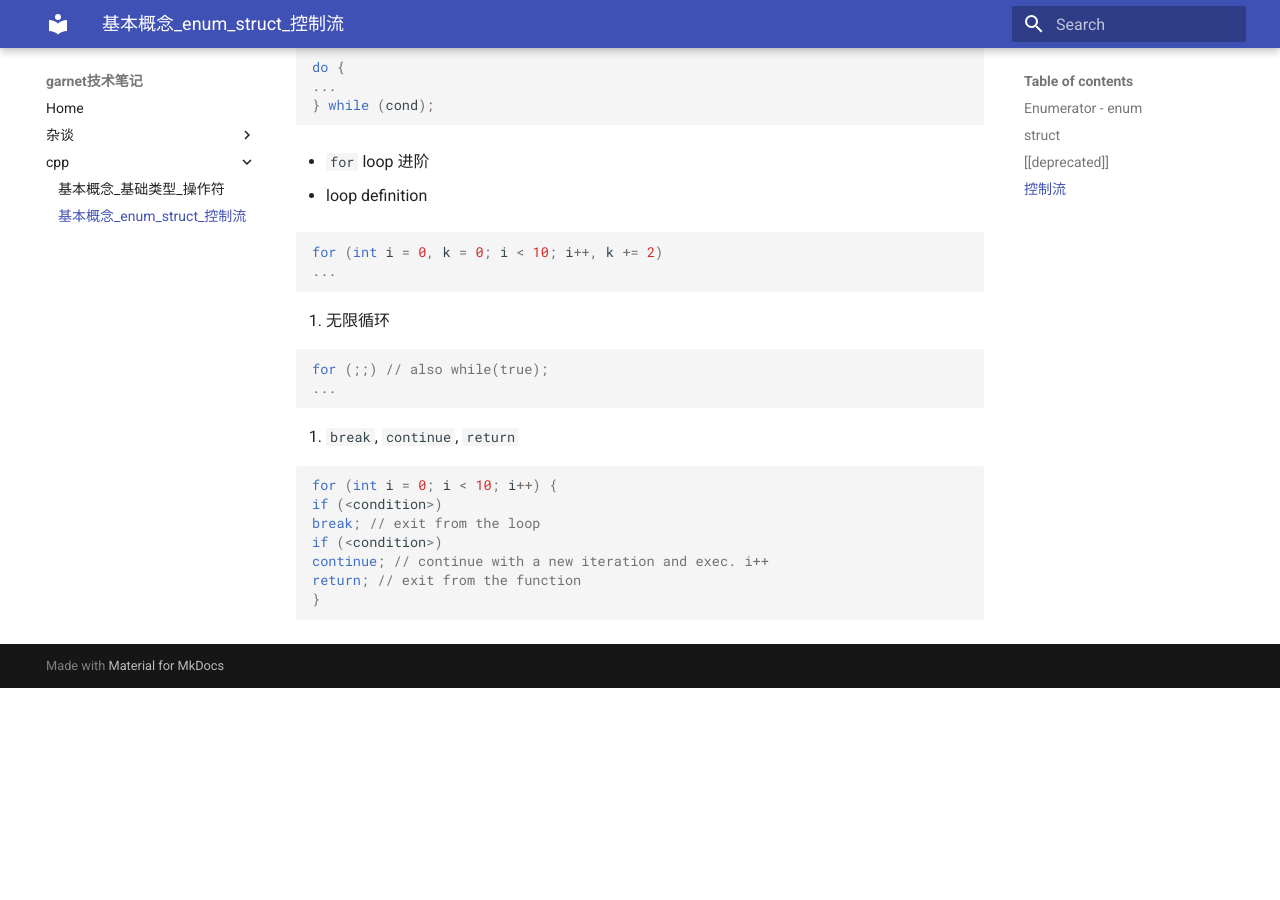
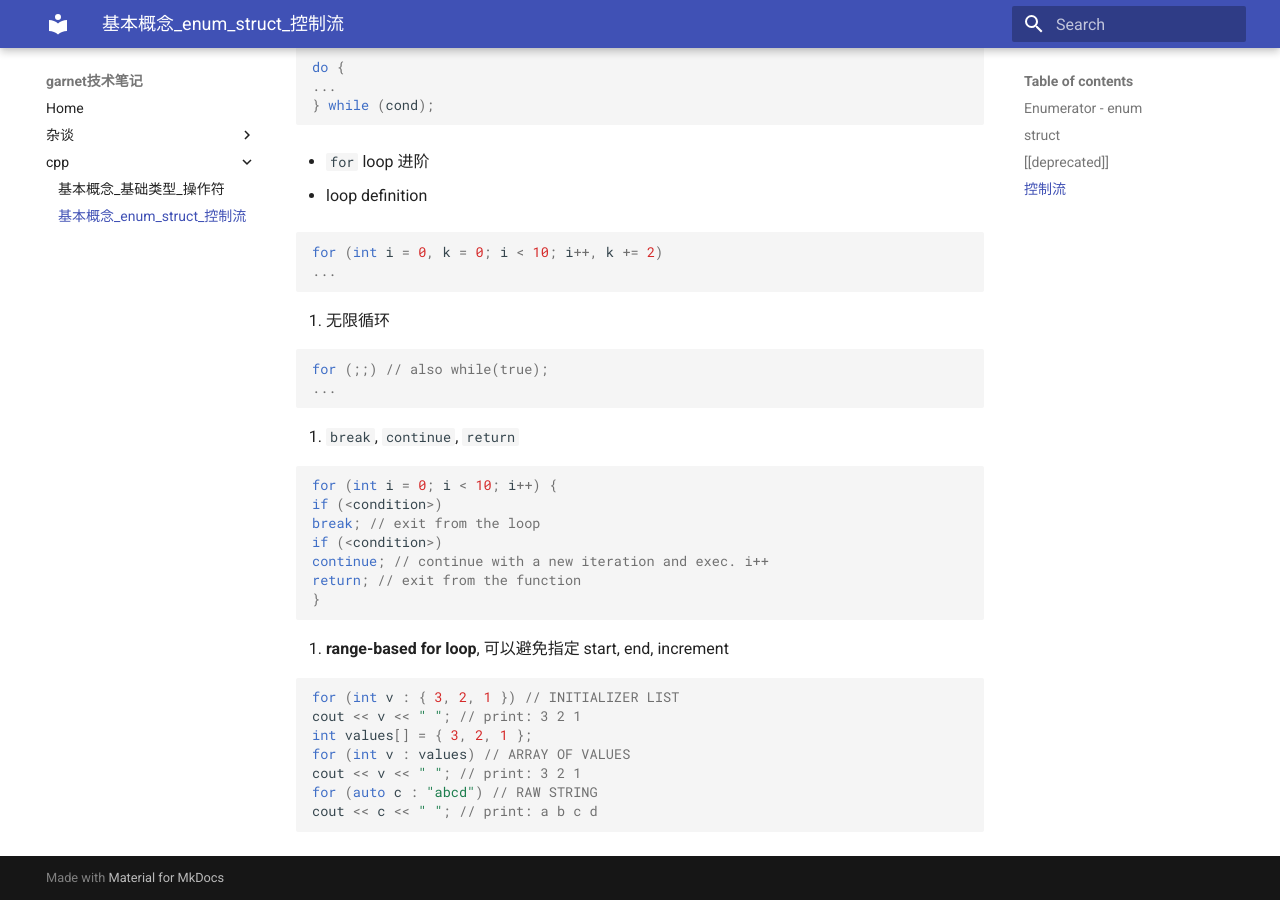
Before and after one commit to ymma98/technotes, an MkDocs documentation site: the page built from docs/cpp/基本概念_enum_struct_控制流.md, in a window 1280 px wide and 900 px high, scrolled down 5235 px. Built offline with MkDocs 1.6.1 and Material for MkDocs 9.7.7, drawn with Linux system fonts in a browser that asks for light colours; before the commit the page ends 5923 px from its top, so only the background shows below that.

Commit message:
docs/cpp/基本概念_enum_struct_控制流.md updated from https://stackedit.cn/

````diff
--- a/docs/cpp/基本概念_enum_struct_控制流.md
+++ b/docs/cpp/基本概念_enum_struct_控制流.md
@@ -289,11 +289,22 @@ return; // exit from the function
 }
 ```
 
+4. **range-based for loop**, 可以避免指定 start, end, increment
+
+```cpp
+for (int v : { 3, 2, 1 }) // INITIALIZER LIST
+cout << v << " "; // print: 3 2 1
+int values[] = { 3, 2, 1 };
+for (int v : values) // ARRAY OF VALUES
+cout << v << " "; // print: 3 2 1
+for (auto c : "abcd") // RAW STRING
+cout << c << " "; // print: a b c d
+```
 
 
 
 <!--stackedit_data:
-eyJoaXN0b3J5IjpbMTc5NzA2NTc3OCwtMjA5MjE5MTExOSw2MT
+eyJoaXN0b3J5IjpbMTI5NjQ3OTkxMiwtMjA5MjE5MTExOSw2MT
 EzODAxOSwtNjE5ODUyMDAzLDE1ODE5ODg1NTcsMTU0ODUzOTgw
 MCwtNjkwOTUwNjA4LDkzODg5NDA3OF19
 -->
````
